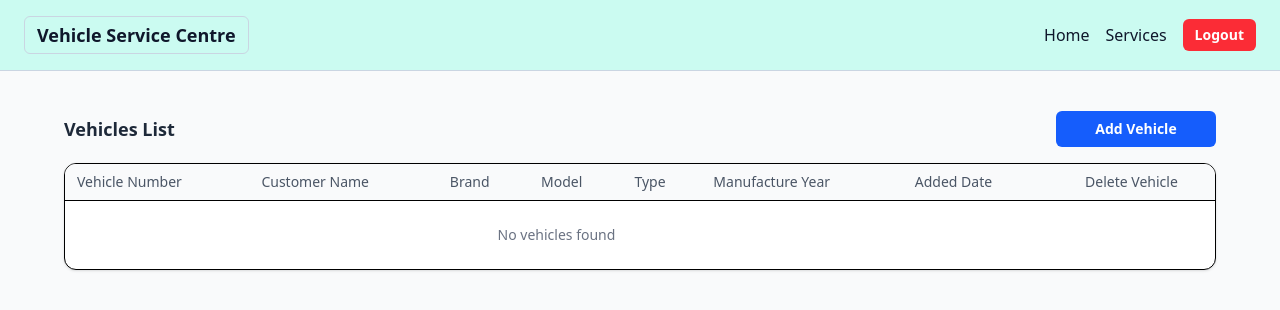
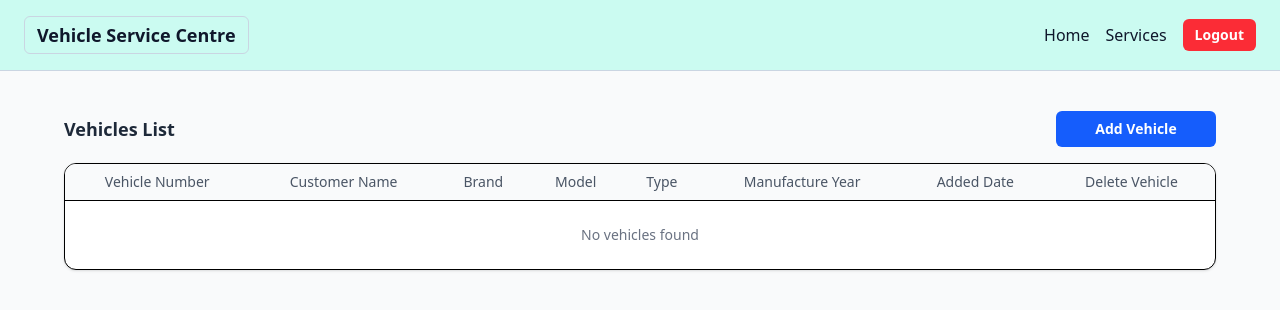
Before and after one commit to Developershaha/vehicleserviceandmaintenancecentre_frontend, a React (Vite) app: page /vehicles in a window 1280 px wide. Shown: the top 310 px of the page. Built offline with nearby package versions, Linux system fonts and the light colour scheme.

Commit message:
made changes doen

```diff
--- a/src/components/module/vehicle/VehicleList.tsx
+++ b/src/components/module/vehicle/VehicleList.tsx
@@ -79,11 +79,7 @@ const VehicleList = () => {
       <div className="mx-auto max-w-6xl">
         {/* Header */}
         <div className="mb-4 flex items-center justify-between">
-          <h1 className="text-lg font-semibold text-gray-800">
-            {" "}
-            Vehicles List
-          </h1>
-
+          <h1 className="text-lg font-semibold text-gray-800">Vehicles List</h1>
           <VehicleButton
             text="Add Vehicle"
             onClick={() => navigate("/vehicles/add")}
@@ -96,25 +92,26 @@ const VehicleList = () => {
             <table className="min-w-full border-collapse text-sm">
               <thead className="bg-gray-50">
                 <tr className="border-b">
-                  <th className="px-3 py-2 text-left font-medium text-gray-600">
+                  {/* Fixed alignment to text-center to match the body cells */}
+                  <th className="px-3 py-2 text-center font-medium text-gray-600">
                     Vehicle Number
                   </th>
-                  <th className="px-3 py-2 text-left font-medium text-gray-600">
+                  <th className="px-3 py-2 text-center font-medium text-gray-600">
                     Customer Name
                   </th>
-                  <th className="px-3 py-2 text-left font-medium text-gray-600">
+                  <th className="px-3 py-2 text-center font-medium text-gray-600">
                     Brand
                   </th>
-                  <th className="px-3 py-2 text-left font-medium text-gray-600">
+                  <th className="px-3 py-2 text-center font-medium text-gray-600">
                     Model
                   </th>
-                  <th className="px-3 py-2 text-left font-medium text-gray-600">
+                  <th className="px-3 py-2 text-center font-medium text-gray-600">
                     Type
                   </th>
-                  <th className="px-3 py-2 text-left font-medium text-gray-600">
+                  <th className="px-3 py-2 text-center font-medium text-gray-600">
                     Manufacture Year
                   </th>
-                  <th className="px-3 py-2 text-left font-medium text-gray-600">
+                  <th className="px-3 py-2 text-center font-medium text-gray-600">
                     Added Date
                   </th>
                   <th className="px-3 py-2 text-center font-medium text-gray-600">
@@ -124,11 +121,11 @@ const VehicleList = () => {
               </thead>
 
               <tbody>
-                {/* Loading */}
+                {/* Loading - Fixed colSpan to 8 */}
                 {loading && (
                   <tr>
                     <td
-                      colSpan={7}
+                      colSpan={8}
                       className="px-4 py-6 text-center text-gray-500"
                     >
                       Loading vehicles...
@@ -144,26 +141,29 @@ const VehicleList = () => {
                       key={vehicle?.vehId}
                       className="border-b last:border-b-0 hover:bg-gray-50 transition"
                     >
-                      <td className="px-3 py-2 font-medium text-gray-800">
-                        {vehicle?.vehVehicleNumber}
+                      <td className="px-3 py-2 font-medium text-gray-800 text-center">
+                        {vehicle?.vehVehicleNumber || "-"}
                       </td>
-                      <td className="px-3 py-2 font-medium text-gray-800">
-                        {vehicle?.userFullName}
+                      <td className="px-3 py-2 font-medium text-gray-800 text-center">
+                        {vehicle?.userFullName
+                          ? vehicle.userFullName.charAt(0).toUpperCase() +
+                            vehicle.userFullName.slice(1).toLowerCase()
+                          : "-"}
                       </td>
-                      <td className="px-3 py-2 text-gray-700">
-                        {vehicle?.vehBrand}
+                      <td className="px-3 py-2 text-gray-700 text-center">
+                        {vehicle?.vehBrand || "-"}
                       </td>
-                      <td className="px-3 py-2 text-gray-700">
-                        {vehicle.vehModel}
+                      <td className="px-3 py-2 text-gray-700 text-center">
+                        {vehicle.vehModel || "-"}
                       </td>
-                      <td className="px-3 py-2 capitalize text-gray-700">
-                        {vehicle.vehVehicleType}
+                      <td className="px-3 py-2 capitalize text-gray-700 text-center">
+                        {vehicle.vehVehicleType || "-"}
                       </td>
-                      <td className="px-3 py-2 text-gray-700">
-                        {vehicle.vehManufacturingYear}
+                      <td className="px-3 py-2 text-gray-700 text-center">
+                        {vehicle.vehManufacturingYear || "-"}
                       </td>
-                      <td className="px-3 py-2 text-gray-600">
-                        {dayjs(vehicle?.vehCreated).format("DD/MM/YYYY")}
+                      <td className="px-3 py-2 text-gray-600 text-center">
+                        {dayjs(vehicle?.vehCreated).format("DD/MM/YYYY") || "-"}
                       </td>
                       <td className="px-3 py-2 text-center">
                         <button
@@ -172,10 +172,10 @@ const VehicleList = () => {
                             setShowDeleteModal(true);
                           }}
                           className="rounded-md bg-red-50 px-5 py-1.5
-               text-sm font-medium text-red-600
-               border border-red-200
-               hover:bg-red-100 hover:border-red-300
-               active:scale-95 transition-all duration-150"
+                                     text-sm font-medium text-red-600
+                                     border border-red-200
+                                     hover:bg-red-100 hover:border-red-300
+                                     active:scale-95 transition-all duration-150"
                           title="Delete"
                         >
                           Delete
@@ -184,11 +184,11 @@ const VehicleList = () => {
                     </tr>
                   ))}
 
-                {/* Empty state */}
+                {/* Empty state - Fixed colSpan to 8 */}
                 {!loading && vehicles.length === 0 && (
                   <tr>
                     <td
-                      colSpan={7}
+                      colSpan={8}
                       className="px-4 py-6 text-center text-gray-500"
                     >
                       No vehicles found
@@ -199,6 +199,7 @@ const VehicleList = () => {
             </table>
           </div>
         </div>
+
         <CommonPagination
           totalCount={totalCount}
           currentPage={page}
```
